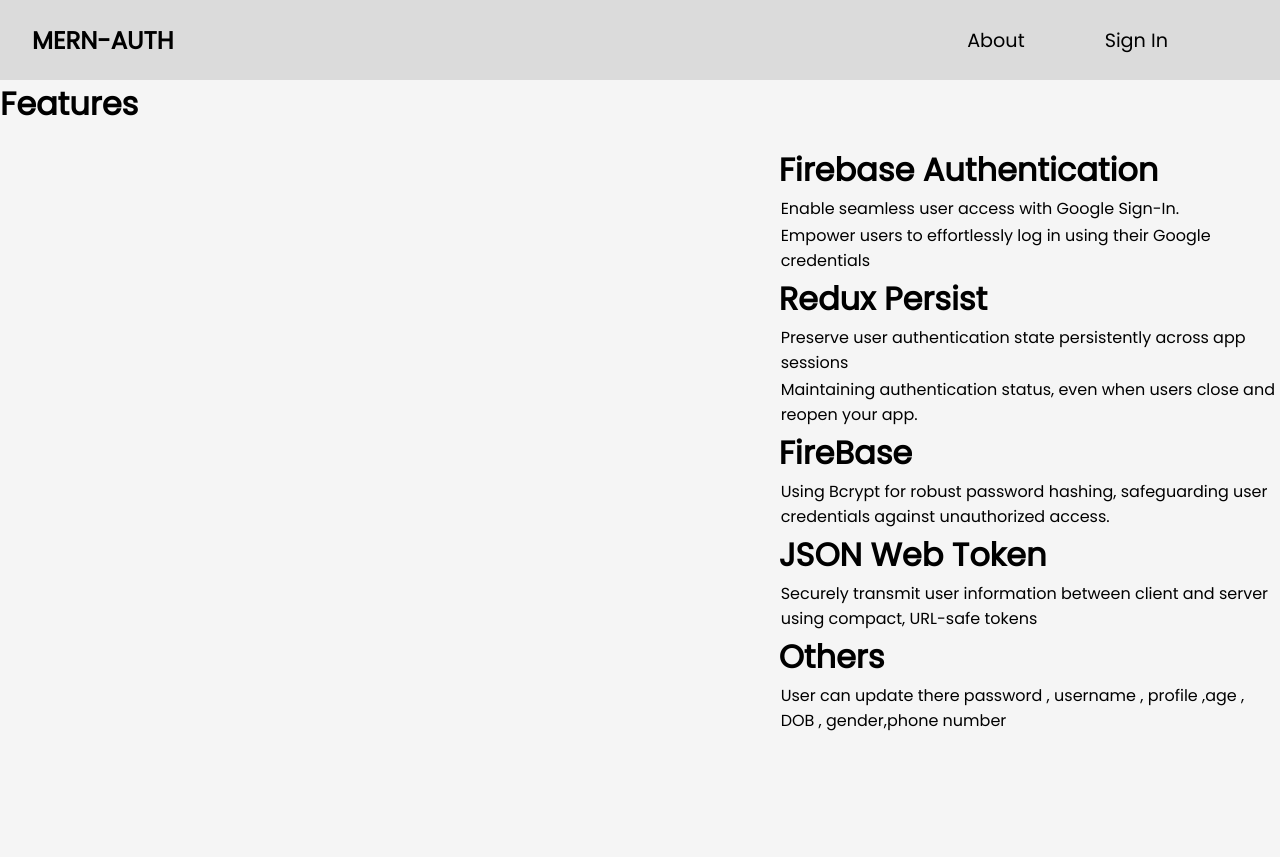
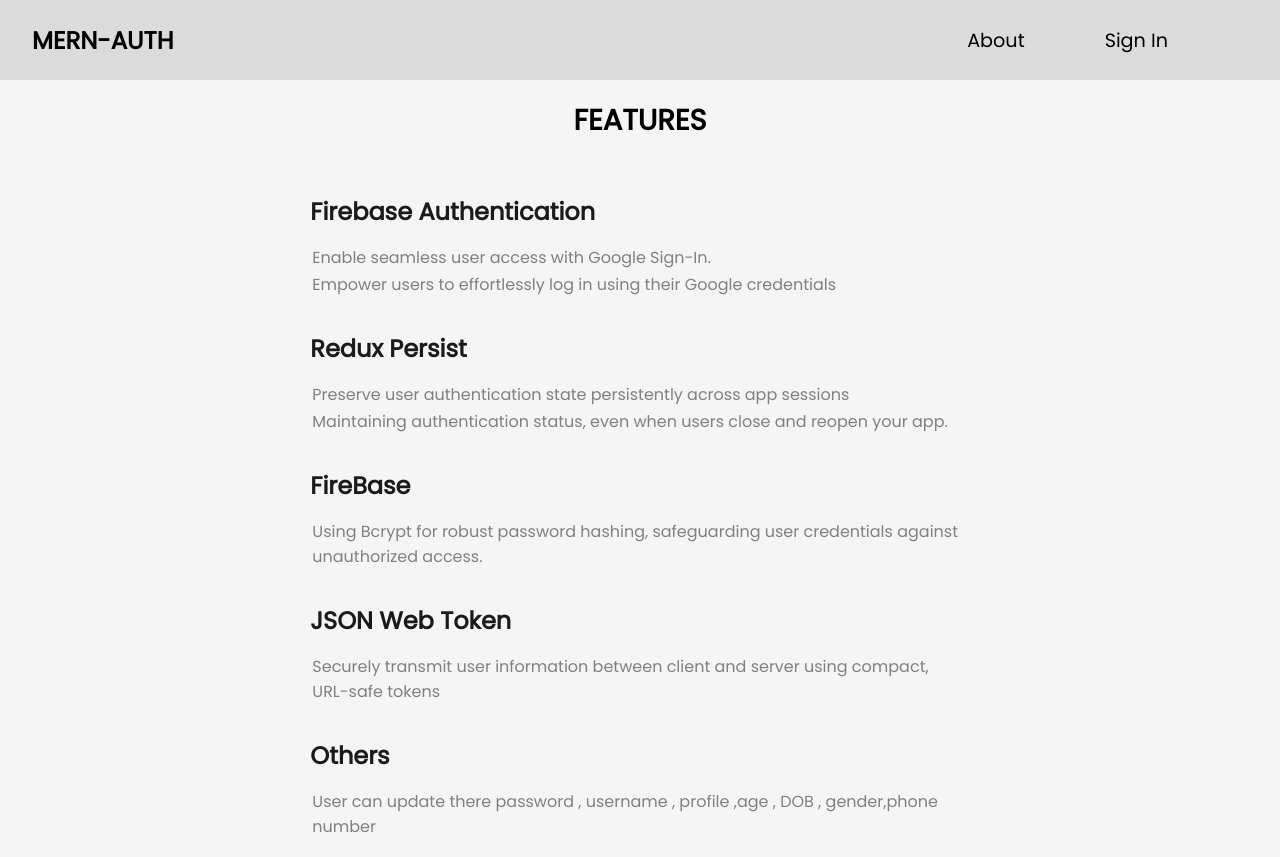
Before and after one commit to GeethoshGv/MERN-AUTH, a React (Vite) app in the folder client/: page /about in a window 1280 px wide. Before the commit the page ends 800 px from the top, so only its background shows below. Built offline with nearby package versions, Linux system fonts and the light colour scheme; no server answers.

Commit message:
Update about.scss

```diff
--- a/client/src/pages/about/about.scss
+++ b/client/src/pages/about/about.scss
@@ -2,11 +2,33 @@
   display: flex;
   align-items: center;
   justify-content: center;
+  flex-direction: column;
   width: 100%;
-  height: 90vh;
-  h1 {
-    width: 100%;
-    height: 100%;
-    margin: 0;
+  height: 100%;
+  .tech_stack {
+    text-align: center;
+    // margin: 0;
+    font-size: 1.8rem;
+    text-transform: uppercase;
   }
 }
+
+.tech {
+  display: flex;
+  align-items: center;
+  justify-content: center;
+  flex-direction: column;
+  padding: 1rem;
+  gap: 1rem;
+  div {
+    width: 80%;
+    h1 {
+      font-size: 1.5rem;
+
+      color: rgb(26, 26, 26);
+    }
+    p {
+      color: grey;
+    }
+  }
+}
```
